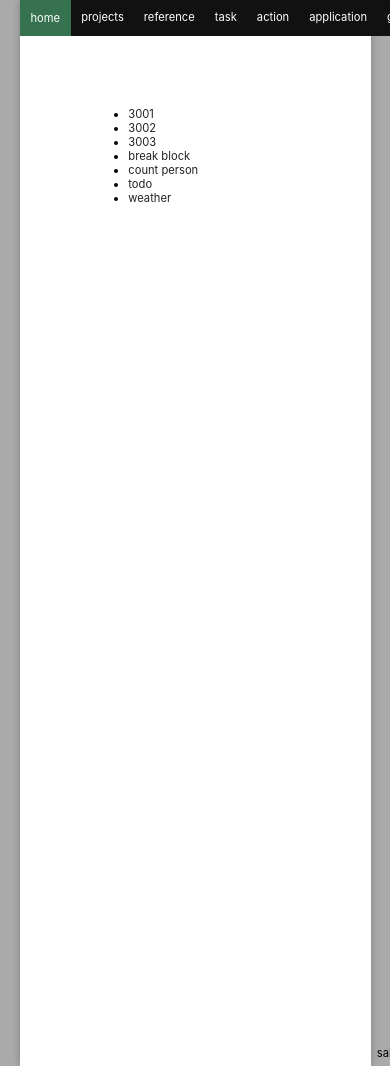
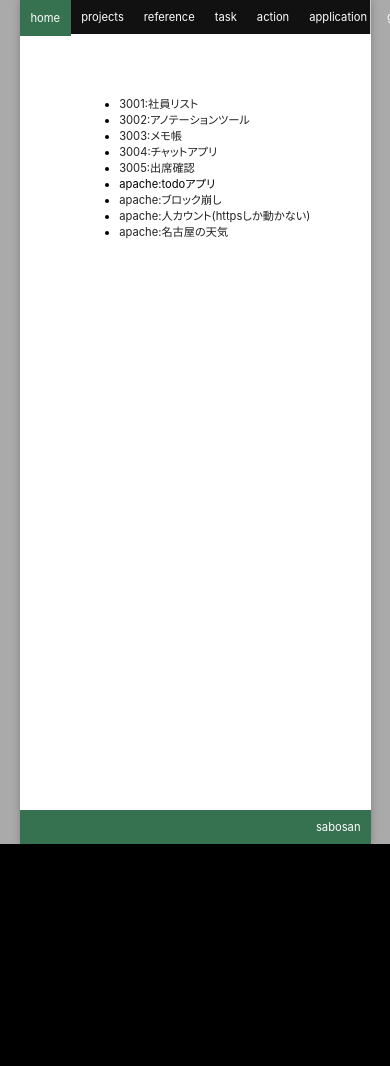
Before and after one commit to sabosan331/introduction_webpage, a plain HTML site: page webpage_on_linode/application/application.html in a window 390 px wide. Shown: the top 1066 px of the page. After the commit the page ends 844 px from the top, so only its background shows below. Drawn offline with Linux system fonts and the light colour scheme.

Commit message:
add y-overflow to css and revise path to application

```diff
--- a/webpage_on_linode/application/application.html
+++ b/webpage_on_linode/application/application.html
@@ -32,13 +32,15 @@
                 <div class="projects_contents">
 
                     <ul>
-                    <li><a href="http://sabosan.maximemoreillon.com:3001/">3001</a></li>
-                    <li><a href="http://sabosan.maximemoreillon.com:3002/">3002</a></li>
-                    <li><a href="http://sabosan.maximemoreillon.com:3003/">3003</a></li>
-                    <li><a href="http://sabosan.maximemoreillon.com/application/break_block/">break block</a></li>
-                    <li><a href="http://sabosan.maximemoreillon.com/application/cout_person/">count person</a></li>
-                    <li><a href="http://sabosan.maximemoreillon.com/application/todo/">todo</a></li>
-                    <li><a href="http://sabosan.maximemoreillon.com/application/weather/">weather</a></li>
+                    <li><a href="http://sabosan.maximemoreillon.com:3001/">3001:社員リスト</a></li>
+                    <li><a href="http://sabosan.maximemoreillon.com:3002/">3002:アノテーションツール</a></li>
+                    <li><a href="http://sabosan.maximemoreillon.com:3003/">3003:メモ帳</a></li>
+                    <li><a href="http://sabosan.maximemoreillon.com:3004/">3004:チャットアプリ</a></li>
+                    <li><a href="http://sabosan.maximemoreillon.com:3005/">3005:出席確認</a></li>
+                    <li><a href="http://sabosan.maximemoreillon.com/application/todo_front/"></a>apache:todoアプリ</li>
+                    <li><a href="http://sabosan.maximemoreillon.com/application/break_block/">apache:ブロック崩し</a></li>
+                    <li><a href="http://sabosan.maximemoreillon.com/application/cout_person/">apache:人カウント(httpsしか動かない)</a></li>
+                    <li><a href="http://sabosan.maximemoreillon.com/application/weather/">apache:名古屋の天気</a></li>
 
                     </ul>
 
--- a/webpage_on_linode/css/gridstyle.css
+++ b/webpage_on_linode/css/gridstyle.css
@@ -1,4 +1,3 @@
-
 a {
     color: #222222;
     text-decoration: none;
@@ -7,41 +6,50 @@ a:hover {
     color: darkgreen;
     font-weight:bold;
 }
-
 body {
     margin:0px;
     background-color: #aaaaaa;
-    /* フォントの種類を指定 */
     font-family: -apple-system, BlinkMacSystemFont, 游ゴシック, "Yu Gothic", YuGothic, "ヒラギノ角ゴ Pro W3", "Hiragino Kaku Gothic ProN", メイリオ, Meiryo, sans-serif;
-    /* 字間(プロポーショナルメトリクス)を指定 */
     font-feature-settings: "palt";
 }
-
 .container {
     margin : 0 5% 0 5%;
-    /* font-size: 1.5rem; */
+    box-shadow: 0 0 8px gray;
     background-color:#ffffff;
-    box-shadow: 0 0 8px gray;
+    display: grid;
+    height: 100vh;
+    grid-template-areas: "nav main"
+                        /* "nav  main" */
+                        "footer  footer";
+    grid-template-rows: 96% 4%;
+    grid-template-columns: 150px auto;
 }
 .container > * {
     padding: 10px;
 }
-
-.nav {
+.container > nav {
+    grid-area: nav;
     font-size: 1.0rem;
     border-right:solid 1px #cccccc;
     /* position: fixed; */
 }
+.container > main {
+    grid-area : main;
+    overflow-y: auto;
+}
+.container > footer {
+    grid-area : footer;
+    background-color : #377250;
+    color: #ffffff;
+}
 .icon {
     color : rgba(8, 78, 8, 0.856);
 }
-
-
 /* その他 */
 .projects_contents{
     /* flex 1; */
     width: 400px;
-    margin : 20px auto 20px auto;
+    margin : 10px auto 10px auto;
     padding : 30px;
 }
 li {
@@ -51,31 +59,10 @@ li:hover{
     color: darkgreen;
     /* font-weight:bold; */
 }
-
 .red {
     color:rgb(201, 10, 10);
     font-weight:bold;
 }
- /* グリッドコンテナ */
-.container {
-    display: grid;
-    grid-template-columns: 150px 1fr;
-    grid-template-rows: 1200px 1fr;
-}
-.nav {
-    grid-column: 1;
-    grid-row: 1;
-}
-.main {
-    grid-column: 2;
-    grid-row: 1;
-}
-.footer {
-    grid-column: 1 / 4;
-    grid-row: 2;
-}
-
-
 @media only screen and (max-width: 700px) {
 
 html{
@@ -89,74 +76,44 @@ html{
     background-color:pink;
 } */
 
+.container {
+    margin : 0 5% 0 5%;
+    box-shadow: 0 0 8px gray;
+    background-color:#ffffff;
+    display: grid;
+    height: 100vh;
+    grid-template-areas: "nav nav"
+                        "main  main"
+                        "footer  footer";
+    grid-template-columns: 1fr;
+    grid-template-rows: 4% 92% 4%;
+}
+
 .nav{
-
     padding:0;
     display:flex;
     flex-direction: row;
-    /* overflow: hidden; */
-    /* justify-content:center; */
     background-color: #111111;
-
-    /* color: #ffffff; */
-    /* border:solid 3px red; */
-    /* border-bottom:solid 1px rgba(8, 78, 8, 0.856); */
-
 }
-
 .nav_item{
-    /* width:10%; */
     color: #ffffff;
     padding:10px;
-    /* font-size:110%; */
     flex-grow:1;
     flex-shrink:1;
     flex-basis:0;
-    /* border:solid 1px white; */
 }
-
 .nav_home {
     background-color:#377250;
     border:solid 1px #377250;
 }
-
 .nav_last {
     margin-right:auto;
 }
 .icon{
     display:none;
 }
-
 .projects_contents{
-    /* flex 1; */
-    /* width: 60%; */
     width: 70%;
-    margin : 20px auto 20px auto;
     padding : 30px;
-    /* border:solid 1px black; */
 }
-
-    /* グリッドコンテナ */
-.container {
-    display: grid;
-    grid-template-columns: 1fr;
-    grid-template-rows: 1fr 1000px 30px;
 }
-.nav {
-    grid-column: 1;
-    grid-row: 1;
-}
-.main {
-    grid-column: 1;
-    grid-row: 2;
-}
-.footer {
-    /* display:flex; */
-    margin:0px;
-    vertical-align:center;
-    /* border-top: solid 1px #cccccc; */
-    grid-column: 1;
-    grid-row: 3;
-}
-
-} /* デバイスの横幅が320px以下の場合 */
```
Also changed, not shown: webpage_on_linode/index.html (+12 -11 lines), webpage_on_linode/projects/projects.html (+20 -18 lines), webpage_on_linode/reference/reference.html (+1 -1 lines), webpage_on_linode/task/task.html (+8 -4 lines).
